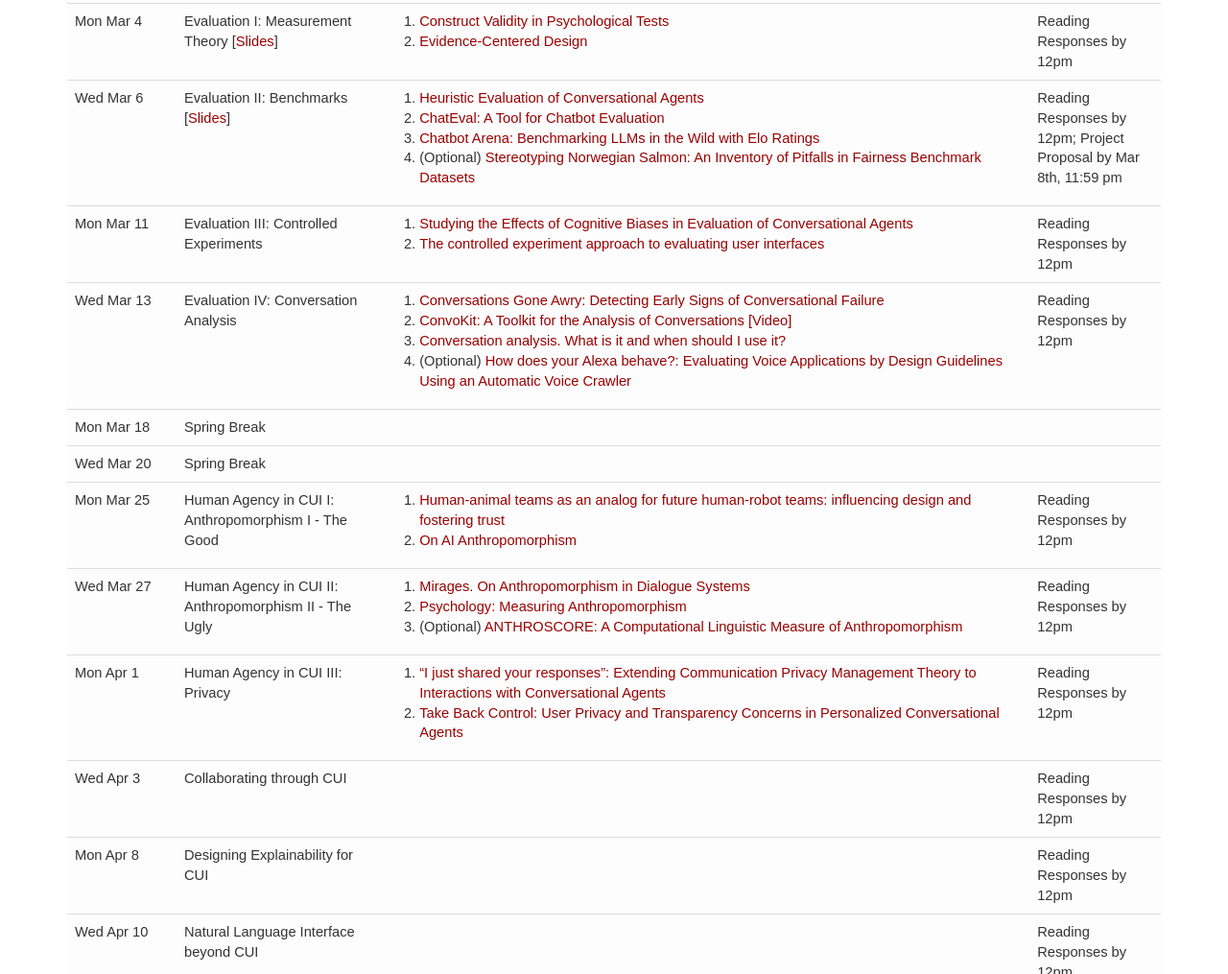
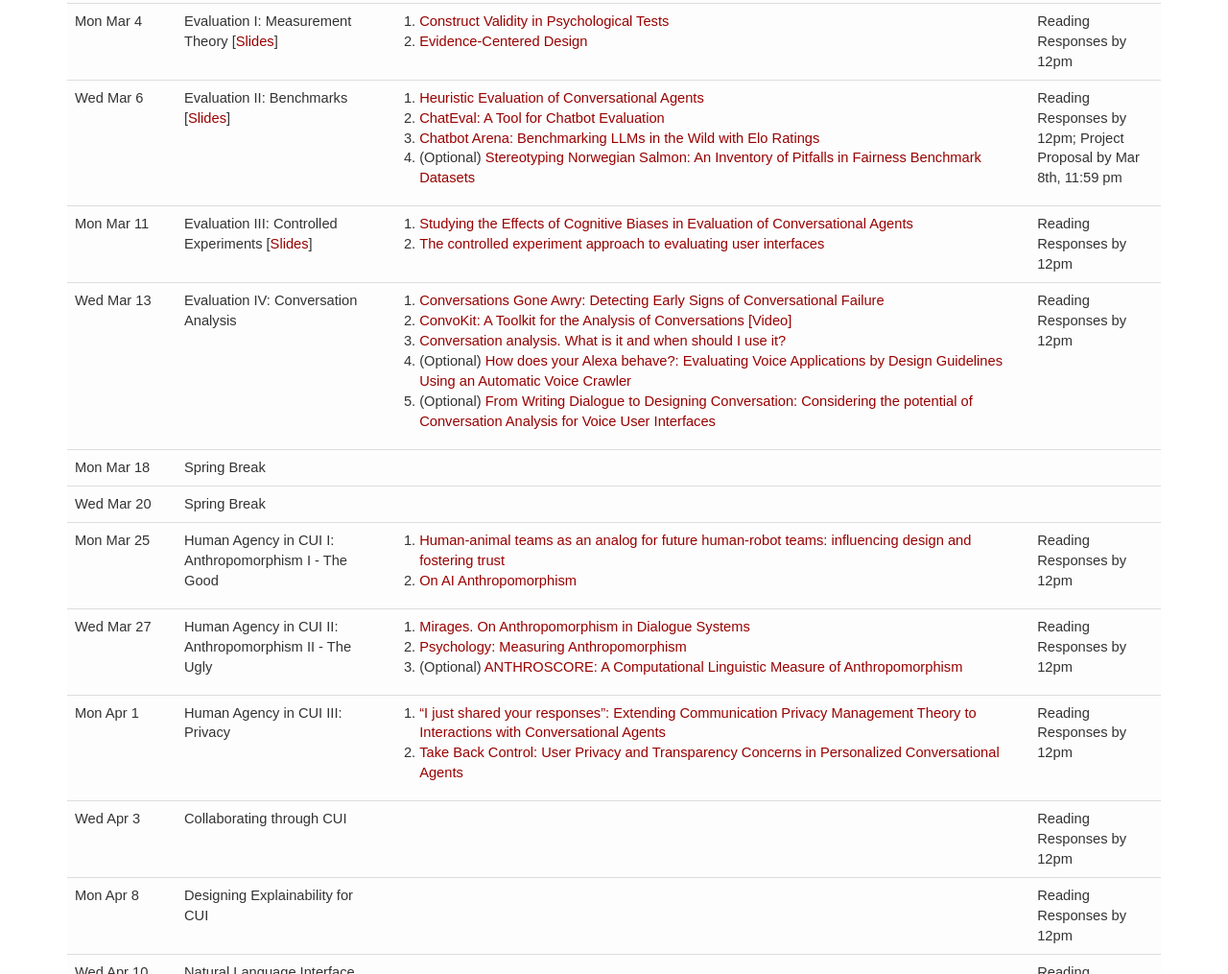
Before and after one commit to ziangxiao/adv-conv-ui-601-792, a plain HTML site: page sp24/index.html in a window 1280 px wide. Shown: the part 2759-3774 px from the top of the page at 96% size. Drawn offline with nearby package versions, Linux system fonts and the light colour scheme; a web font is replaced by a local one.

Commit message:
slide and reading update

```diff
--- a/sp24/index.html
+++ b/sp24/index.html
@@ -348,7 +348,7 @@
 
         <tr>
             <td>Mon Mar 11</td>
-            <td>Evaluation III: Controlled Experiments</td>
+            <td>Evaluation III: Controlled Experiments [<a href="./files/Evaluation-III-Controlled-Experiments-EN.601.792-sp24.pdf">Slides</a>]</td>
             <td>
                 <ol>
                     <li><a href="https://dl.acm.org/doi/pdf/10.1145/3313831.3376318">Studying the Effects of Cognitive Biases in Evaluation of Conversational Agents</a></li>
@@ -368,6 +368,7 @@
                     <li><a href="https://www.quirkos.com/blog/post/conversation-analysis-psychology-qualitative-research/">Conversation analysis. What is it and when should I use it?</a></li>
                     <li>(Optional) <a href="https://ceur-ws.org/Vol-2848/user2agent-paper-2.pdf"> How does your Alexa behave?: Evaluating Voice Applications by
                         Design Guidelines Using an Automatic Voice Crawler</a></li>
+                    <li>(Optional) <a href="https://dl.acm.org/doi/abs/10.1145/3571884.3603758"> From Writing Dialogue to Designing Conversation: Considering the potential of Conversation Analysis for Voice User Interfaces</a></li>
                 </ol>
             </td>
             <td>Reading Responses by 12pm</td>
```
Also changed, not shown: 1 other file.
